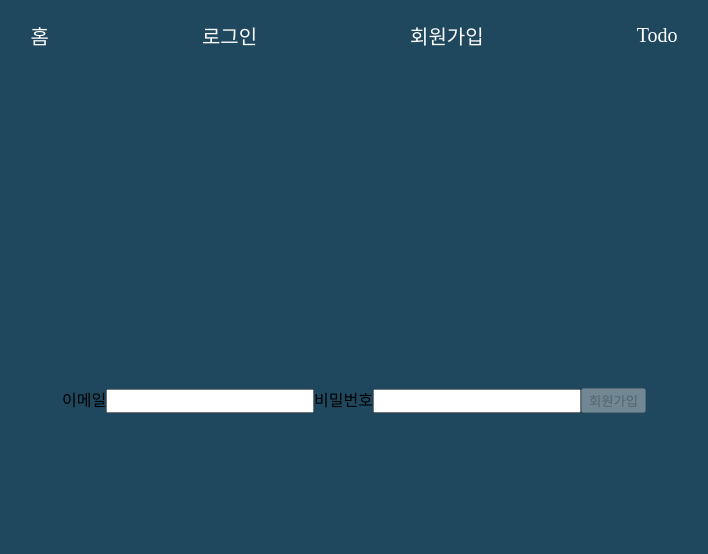
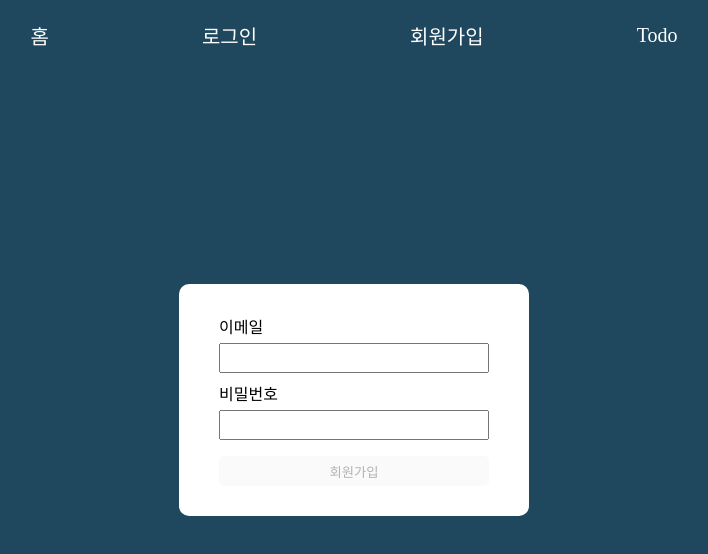
Before and after one commit to chochojj/wanted-pre-onboarding-frontend, a React (Create React App) app: page /signup in a window 1280 px wide. Shown: the top 554 px of the page, without its empty margins (286-994 px from the left). Built offline with nearby package versions, Linux system fonts and the light colour scheme; a web font is replaced by a local one.

Commit message:
design :  공통스타일 작성

```diff
--- a/src/App.js
+++ b/src/App.js
@@ -2,7 +2,7 @@ import { Suspense, lazy } from "react";
 import { BrowserRouter, Routes, Route } from "react-router-dom";
 import { UserRoute, PrivateRoute } from "./component/auth/AuthRoute";
 import styled from "styled-components";
-const Header = lazy(() => import("./component/layout/Header"));
+const Header = lazy(() => import("./component/common/Header"));
 const Home = lazy(() => import("./pages/Home"));
 const SignUp = lazy(() => import("./pages/SignUp"));
 const SignIn = lazy(() => import("./pages/SignIn"));
--- a/src/apis/api.js
+++ b/src/apis/api.js
@@ -4,6 +4,14 @@ const axiosApi = axios.create({
   baseURL: "https://www.pre-onboarding-selection-task.shop",
   headers: {
     "Content-Type": "application/json",
+  },
+});
+
+const authorizedApi = axios.create({
+  baseURL: "https://www.pre-onboarding-selection-task.shop",
+  headers: {
+    "Content-Type": "application/json",
+    Authorization: `Bearer ${localStorage.getItem("token")}`,
   },
 });
 
@@ -26,3 +34,25 @@ export const signinApi = async (email, password) => {
     throw new Error(error.response.data.message);
   }
 };
+
+//투두작성
+export const createTodo = async (todo) => {
+  try {
+    const response = await authorizedApi.post("/todos", { todo });
+    return response.data;
+  } catch (error) {
+    throw new Error(error.response.data.message);
+  }
+};
+
+//투두조회
+export const getTodos = async () => {
+  try {
+    const response = await authorizedApi.get("/todos");
+    return response.data;
+  } catch (error) {
+    throw new Error(error.response.data.message);
+  }
+};
+
+//투두삭제
--- /dev/null
+++ b/src/component/todo/TodoForm.js
@@ -0,0 +1,5 @@
+const TodoForm = () => {
+  return <div></div>;
+};
+
+export default TodoForm;
--- /dev/null
+++ b/src/component/todo/TodoList.js
@@ -0,0 +1,5 @@
+const TodoList = () => {
+  return <div></div>;
+};
+
+export default TodoList;
--- a/src/pages/Home.js
+++ b/src/pages/Home.js
@@ -1,35 +1,32 @@
 import styled from "styled-components";
+import { Container } from "../style/styles";
 
 const Home = () => {
   return (
-    <Contain>
+    <Wrap>
       <h1>환영합니다 😉</h1>
       <span>투두리스트를 작성하고</span>
       <span>편하게 일정을 관리해 보세요</span>
-    </Contain>
+    </Wrap>
   );
 };
 
 export default Home;
 
-const Contain = styled.div`
-  width: 320px;
-  height: 230px;
+const Wrap = styled(Container)`
   display: flex;
   flex-direction: column;
   justify-content: center;
   align-items: center;
   border-radius: 20px;
-  background-color: white;
-  color: #1f485e;
 
   h1 {
-    font-size: 24px;
+    font-size: 22px;
     margin-bottom: 20px;
   }
 
   span {
-    font-size: 20px;
+    font-size: 18px;
     margin-top: 3px;
   }
 `;
--- a/src/pages/SignIn.js
+++ b/src/pages/SignIn.js
@@ -1,3 +1,4 @@
+import { Container, Form } from "../style/styles";
 import { useState } from "react";
 import { useNavigate } from "react-router-dom";
 import { signinApi } from "../apis/api";
@@ -26,8 +27,8 @@ const SignIn = () => {
   };
 
   return (
-    <div>
-      <form onSubmit={handleSignIn}>
+    <Container>
+      <Form onSubmit={handleSignIn}>
         <label htmlFor="email">이메일</label>
         <input
           type="email"
@@ -44,9 +45,7 @@ const SignIn = () => {
           value={passwordInput.value}
           onChange={(e) => passwordInput.handleChange(e.target.value)}
         />
-        {error && (
-          <div style={{ color: "salmon" }}>{`로그인 에러 :${error}`}</div>
-        )}
+        {error && <span>{`로그인 에러 :${error}`}</span>}
         <button
           type="submit"
           data-testid="signin-button"
@@ -54,8 +53,8 @@ const SignIn = () => {
         >
           로그인
         </button>
-      </form>
-    </div>
+      </Form>
+    </Container>
   );
 };
 
--- a/src/pages/SignUp.js
+++ b/src/pages/SignUp.js
@@ -1,3 +1,4 @@
+import { Container, Form } from "../style/styles";
 import { useState } from "react";
 import { useNavigate } from "react-router-dom";
 import { signupApi } from "../apis/api";
@@ -21,12 +22,13 @@ const SignUp = () => {
       navigate("/signin");
     } catch (error) {
       setError(error.message);
+      console.log(error.message);
     }
   };
 
   return (
-    <div>
-      <form onSubmit={handleSignUp}>
+    <Container>
+      <Form onSubmit={handleSignUp}>
         <label htmlFor="email">이메일</label>
         <input
           type="email"
@@ -43,9 +45,7 @@ const SignUp = () => {
           value={passwordInput.value}
           onChange={(e) => passwordInput.handleChange(e.target.value)}
         />
-        {error && (
-          <div style={{ color: "salmon" }}>{`회원가입 에러 :${error}`}</div>
-        )}
+        {error && <span>{`회원가입 에러 :${error}`}</span>}
         <button
           type="submit"
           data-testid="signup-button"
@@ -53,8 +53,8 @@ const SignUp = () => {
         >
           회원가입
         </button>
-      </form>
-    </div>
+      </Form>
+    </Container>
   );
 };
 
--- a/src/pages/Todo.js
+++ b/src/pages/Todo.js
@@ -1,7 +1,16 @@
 import styled from "styled-components";
+import TodoForm from "../component/todo/TodoForm";
+import TodoList from "../component/todo/TodoList";
 
 const Todo = () => {
-  return <div></div>;
+  return (
+    <Container>
+      <TodoForm />
+      <TodoList />
+    </Container>
+  );
 };
 
 export default Todo;
+
+const Container = styled.div``;
--- /dev/null
+++ b/src/style/styles.js
@@ -0,0 +1,34 @@
+import styled from "styled-components";
+
+export const Container = styled.div`
+  width: 350px;
+  padding: 30px 40px;
+  border-radius: 10px;
+  background-color: white;
+`;
+
+export const Form = styled.form`
+  display: flex;
+  flex-direction: column;
+
+  label {
+    margin-bottom: 5px;
+  }
+
+  input {
+    margin-bottom: 8px;
+    height: 30px;
+  }
+
+  span {
+    color: salmon;
+    font-size: 14px;
+  }
+
+  button {
+    margin-top: 8px;
+    height: 30px;
+    border: none;
+    border-radius: 5px;
+  }
+`;
```
Also changed, not shown: src/component/common/Header.js (renamed from src/component/layout/Header.js).
